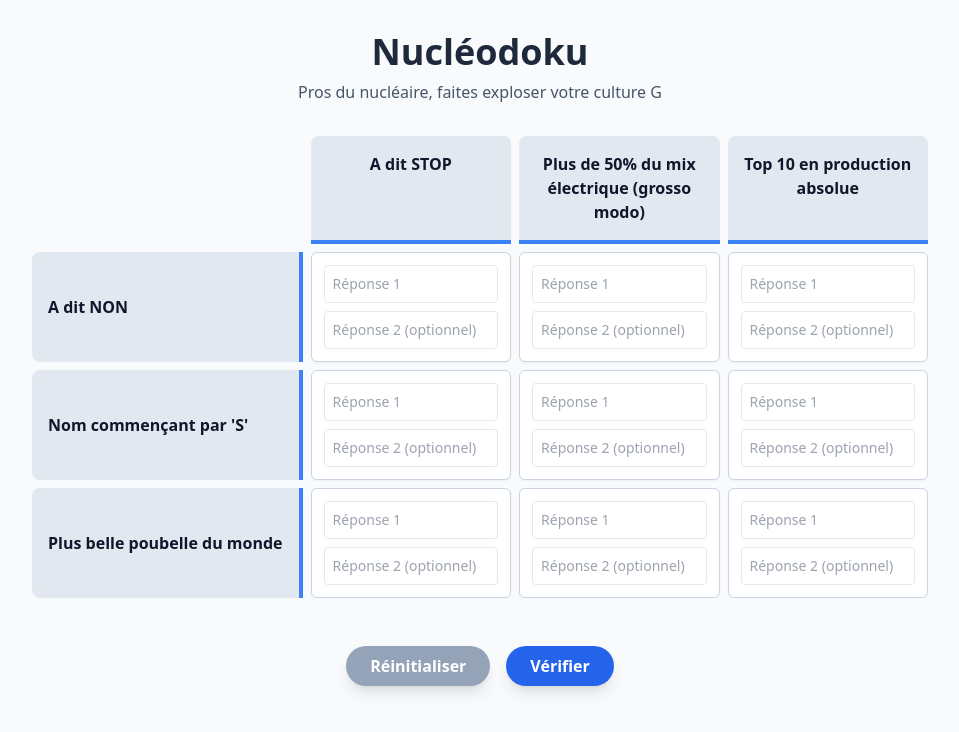
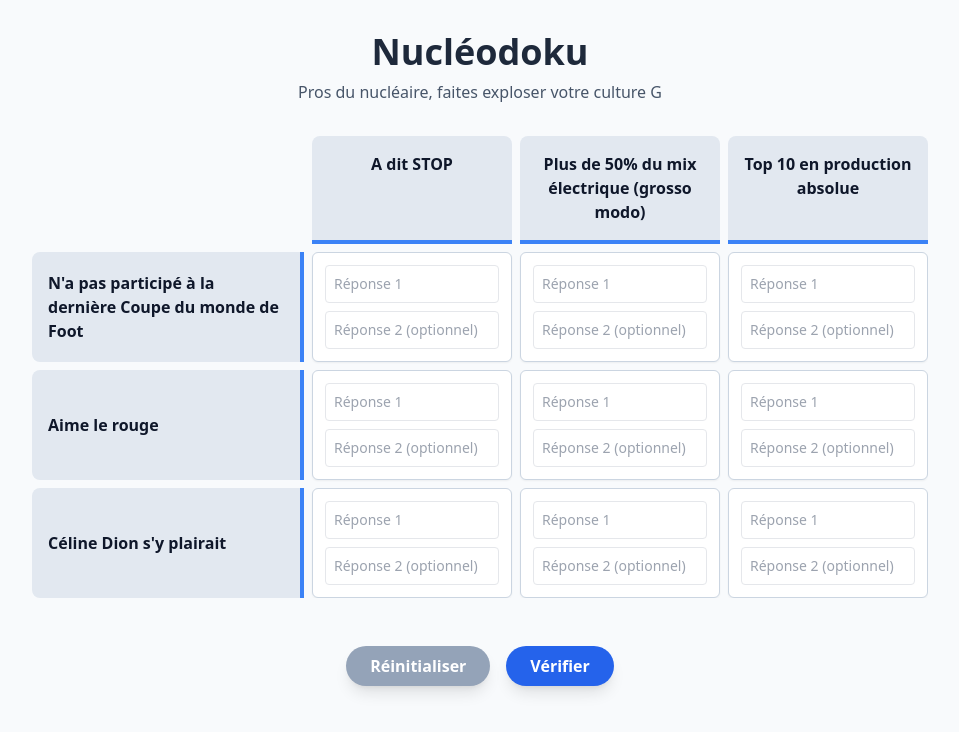
Before and after one commit to tremmala05/nucleodoku, a Nuxt app: page / in a window 1280 px wide. Shown: the top 732 px of the page, without its empty margins (160-1119 px from the left). Built offline with nearby package versions, Linux system fonts and the light colour scheme.

Commit message:
Update puzzle.ts

```diff
--- a/app/constants/puzzle.ts
+++ b/app/constants/puzzle.ts
@@ -6,9 +6,9 @@ export interface PuzzleData {
 
 export const PUZZLE: PuzzleData = {
   rows: [
-    { label: "A dit NON", id: "r1" },
-    { label: "Nom commençant par 'S'", id: "r2" },
-    { label: "Plus belle poubelle du monde", id: "r3" },
+    { label: "N'a pas participé à la dernière Coupe du monde de Foot", id: "r1" },
+    { label: "Aime le rouge", id: "r2" },
+    { label: "Céline Dion s'y plairait", id: "r3" },
   ],
   cols: [
   { label: "A dit STOP", id: "c1" },
```
